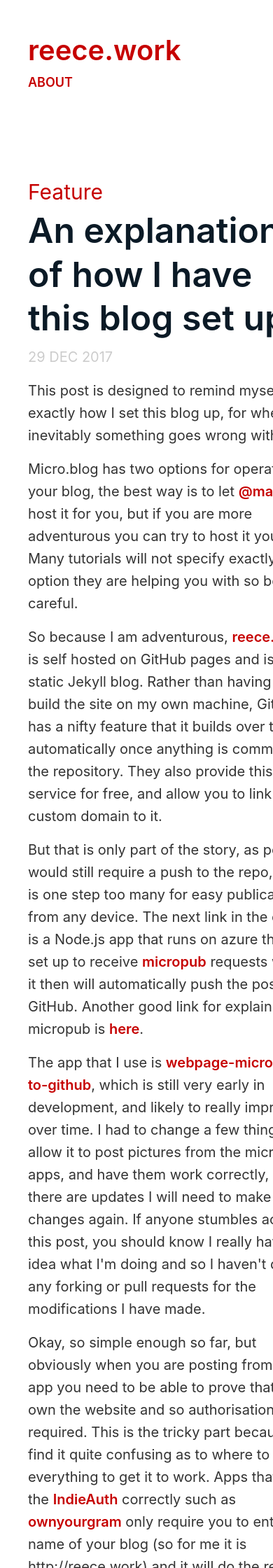
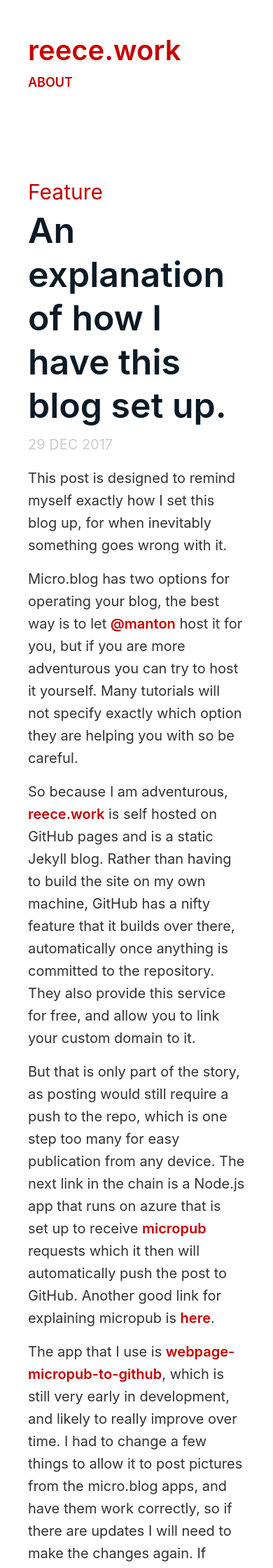
Before and after one commit to reeceorbuck/reeceorbuck.github.io, a Jekyll site: the page built from index.html, in a window 390 px wide. Shown: the top 2240 px of the page at 70% size. Built offline with Jekyll 4.4.1, drawn with Linux system fonts in a browser that asks for light colours; the list of posts is cut into pages by our own code.

Commit message:
small screen fixes

```diff
--- a/css/main.css
+++ b/css/main.css
@@ -15,16 +15,6 @@
     order: 2;
     text-align: left;
     padding-left: 110px;
-}
-
-@media (max-width: 819px) {
-    .site-header {
-        margin-left: 0px;
-
-    }
-    .site-header .site-nav {
-        padding-left: 0px;
-    }
 }
 
 /* .content, .banner, .site-footer {
@@ -149,7 +139,6 @@
     padding: 40px;
     width: 320px;
     padding-top: 250px;
-    flex-shrink: 1;
 }
 .featureHeader {
     font-size: 30px;
@@ -537,3 +526,22 @@
     margin-bottom: 10px;
     color: rgb(88, 88, 88);
 }
+
+@media (max-width: 819px) {
+    .site-header {
+        margin-left: 0px;
+
+    }
+    .site-header .site-nav {
+        padding-left: 0px;
+    }
+    .fullposts {
+        width: inherit;
+    }
+}
+
+@media (min-width: 1280px) {
+    #wrapper {
+        max-width: 1280px
+    }
+}
```
